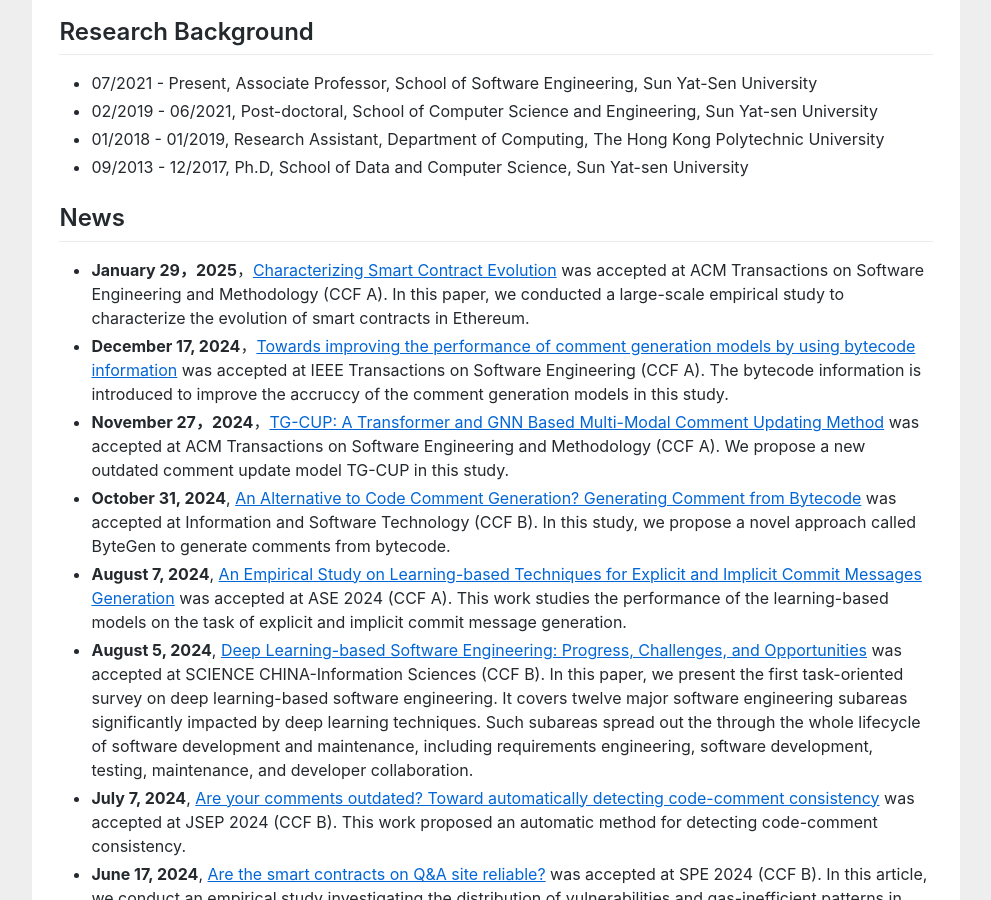
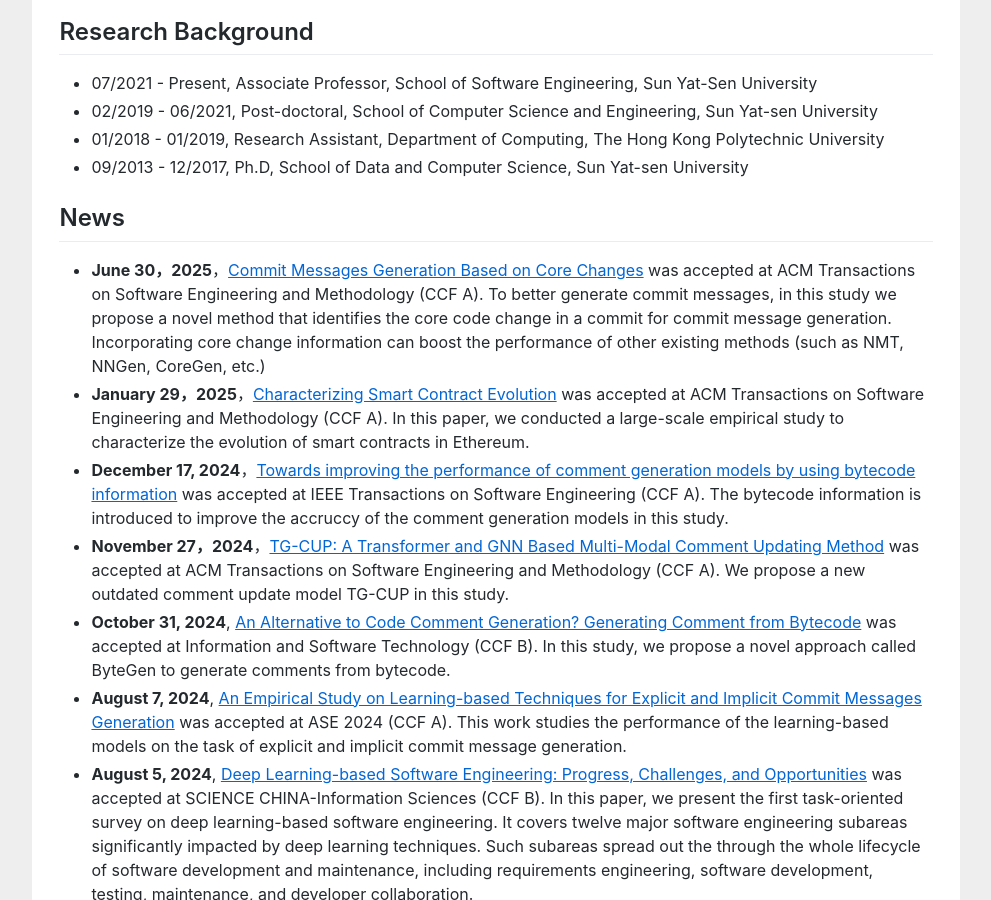
Before and after one commit to huangyuan-hy/huangyuan-hy.github.io, a Jekyll site: the page index.html, which Jekyll copies as it is, in a window 1280 px wide and 900 px high, scrolled down 641 px. Shown: the whole window, without its empty margins (144-1135 px from the left). Built offline with Jekyll 4.4.1, drawn with Linux system fonts in a browser that asks for light colours.

Commit message:
Update index.html

```diff
--- a/index.html
+++ b/index.html
@@ -100,6 +100,7 @@ gtag('config', 'UA-158965281-1');
 
 				<h2>News</h2>
 					<ul>
+						<li><b>June 30，2025</b>，<a href=""><u>Commit Messages Generation Based on Core Changes</u></a> was accepted at ACM Transactions on Software Engineering and Methodology (CCF A). To better generate commit messages, in this study we propose a novel method that identifies the core code change in a commit for commit message generation. Incorporating core change information can boost the performance of other existing methods (such as NMT, NNGen, CoreGen, etc.)</li>
 						<li><b>January 29，2025</b>，<a href=""><u>Characterizing Smart Contract Evolution</u></a> was accepted at ACM Transactions on Software Engineering and Methodology (CCF A). In this paper, we conducted a large-scale empirical study to characterize the evolution of smart contracts in Ethereum.</li>
 						<li><b>December 17, 2024</b>，<a href=""><u>Towards improving the performance of comment generation models by using bytecode information</u></a> was accepted at IEEE Transactions on Software Engineering (CCF A). The bytecode information is introduced to improve the accruccy of the comment generation models in this study.</li>
 						<li><b>November 27，2024</b>，<a href=""><u>TG-CUP: A Transformer and GNN Based Multi-Modal Comment Updating Method</u></a> was accepted at ACM Transactions on Software Engineering and Methodology (CCF A). We propose a new outdated comment update model TG-CUP in this study.</li>
```
